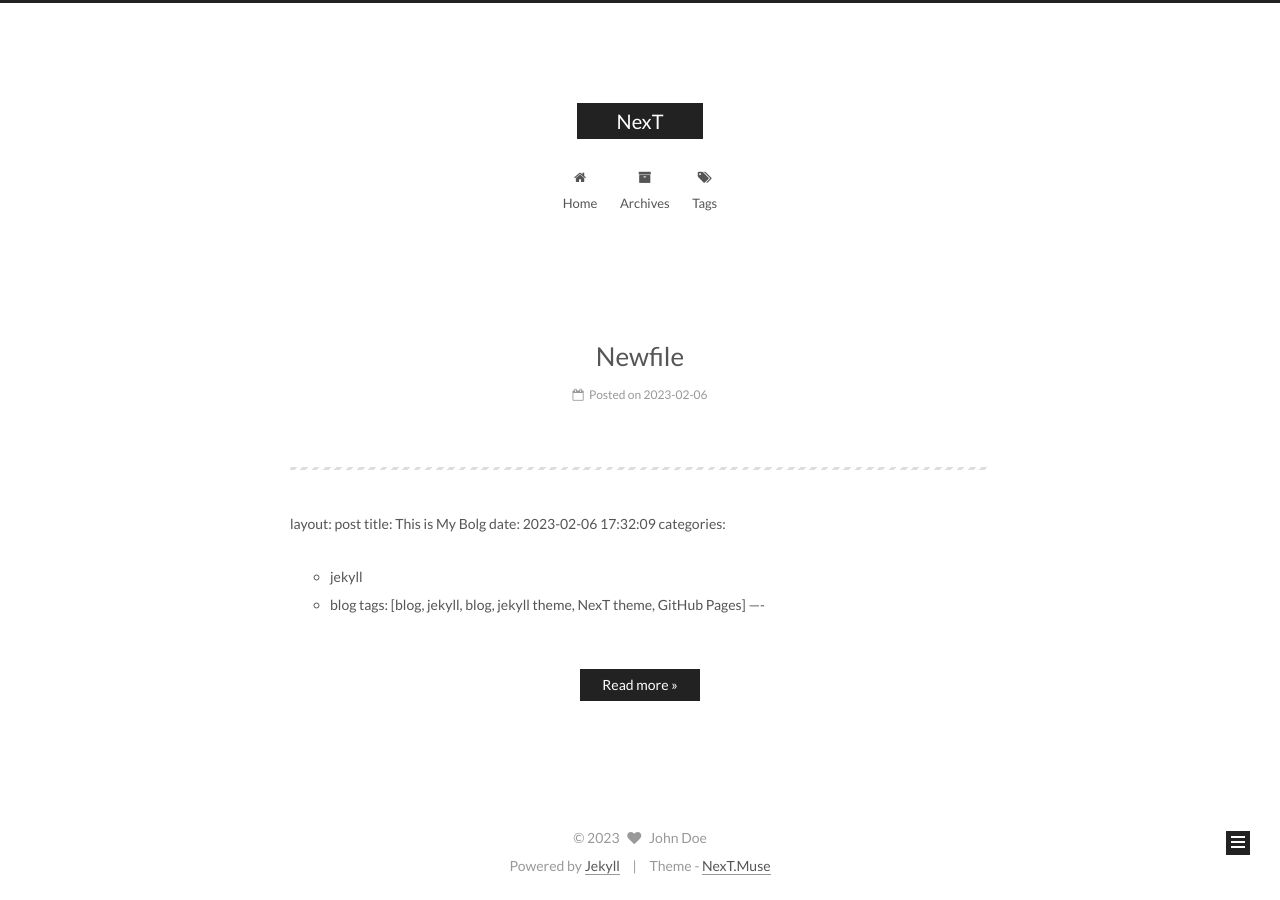
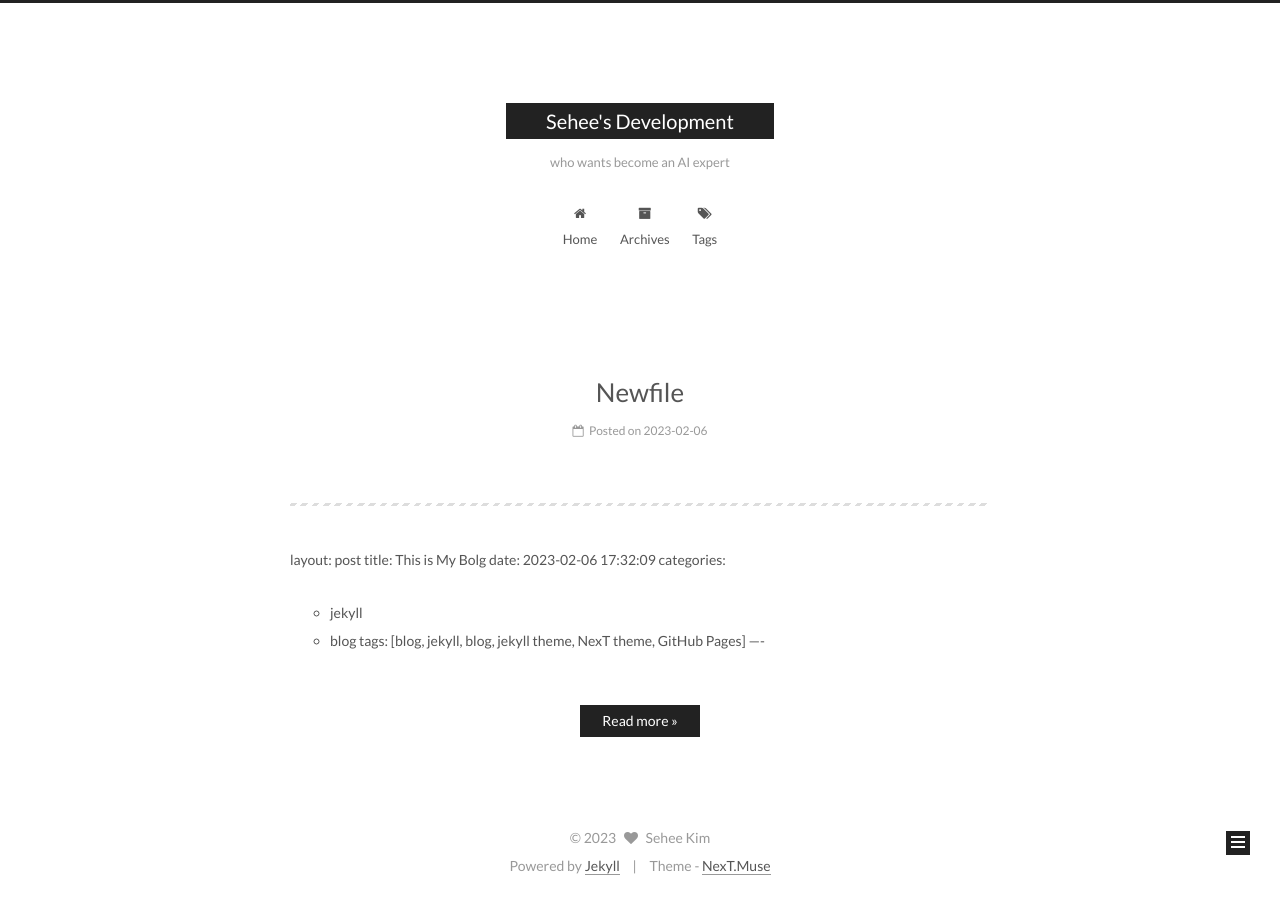
Before and after one commit to SeheeKim618/SeheeKim618.github.io, a Jekyll site: the page built from index.html, in a window 1280 px wide. Built offline with Jekyll 4.4.1, drawn with Linux system fonts in a browser that asks for light colours; the list of posts is cut into pages by our own code.

Commit message:
Update _config.yml

```diff
--- a/_config.yml
+++ b/_config.yml
@@ -4,10 +4,10 @@
 # ---------------------------------------------------------------
 
 # Site
-title: NexT
-subtitle:
+title: Sehee's Development
+subtitle: who wants become an AI expert
 description:
-author: John Doe
+author: Sehee Kim
 # Support language: de, en, fr-FR, id, ja, ko, pt-BR, pt, ru, zh-Hans, zh-hk, zh-tw
 language: en
 date_format: '%Y-%m-%d'
```
